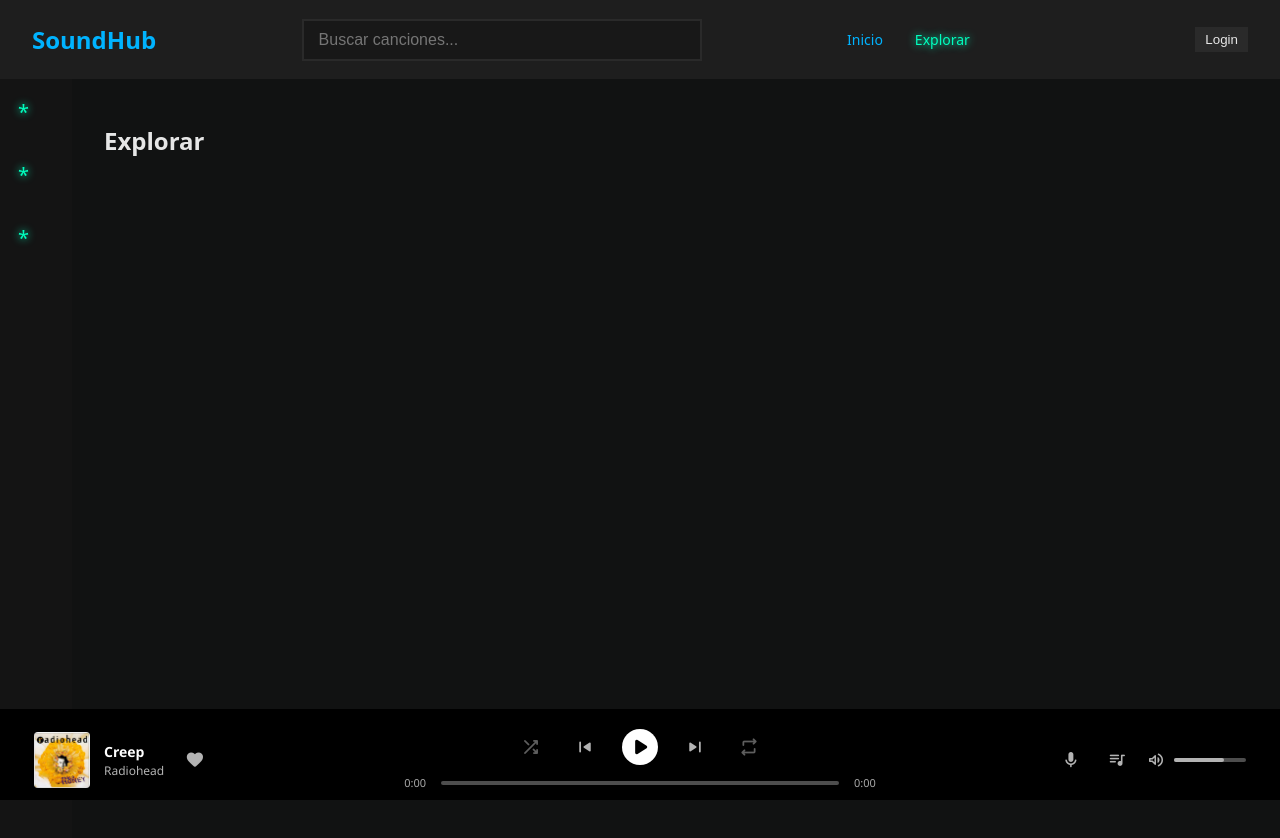
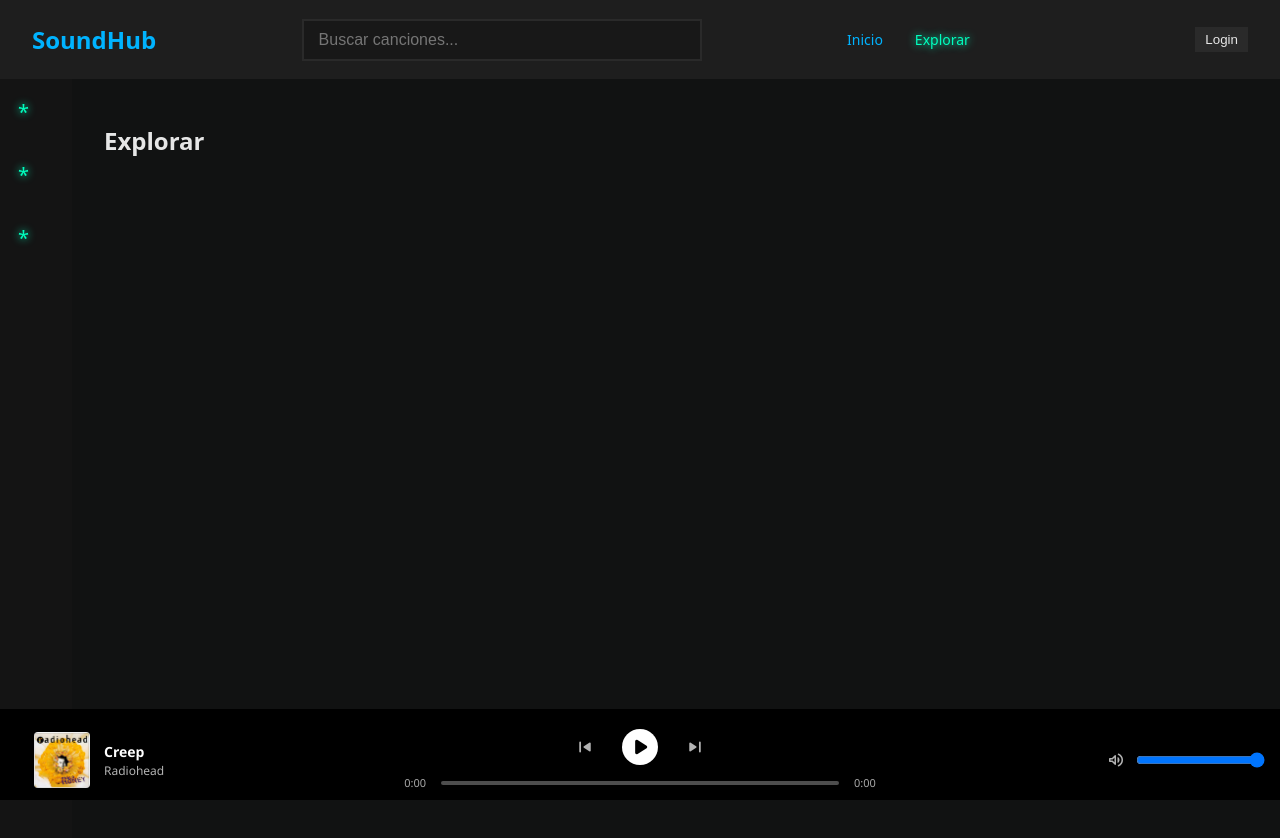
Before and after one commit to wvrnnier/soundhub_, an Angular app: page /explorar in a window 1280 px wide. Shown: the top 838 px of the page. Built offline with nearby package versions, Linux system fonts and the light colour scheme.

Commit message:
volume functionality

```diff
--- a/src/app/shared/components/player/player.css
+++ b/src/app/shared/components/player/player.css
@@ -210,6 +210,7 @@
     justify-content: flex-end;
     align-items: center;
     gap: 12px;
+    padding-right: 40px;
 }
 
 .volume-control {
@@ -236,7 +237,7 @@
 .volume-bar::after {
     content: '';
     position: absolute;
-    width: 70%;
+    width: 100%;
     height: 100%;
     background-color: #b3b3b3;
     border-radius: 2px;
--- a/src/app/shared/components/player/player.html
+++ b/src/app/shared/components/player/player.html
@@ -1,8 +1,5 @@
 <div class="player-container">
-  <audio #audioElement
-         (loadedmetadata)="onMetadataLoaded()"
-         (timeupdate)="onTimeUpdate()"
-         (ended)="onTrackEnded()">
+  <audio #audioElement (loadedmetadata)="onMetadataLoaded()" (timeupdate)="onTimeUpdate()" (ended)="onTrackEnded()">
   </audio>
 
   <div class="track-info">
@@ -13,16 +10,10 @@
       </div>
       <span class="track-artist">{{ currentTrack.artist }}</span>
     </div>
-    <button class="icon-btn small-btn" title="Guardar">
-      <span class="material-symbols-rounded">favorite_border</span>
-    </button>
   </div>
 
   <div class="controls-area">
     <div class="buttons">
-      <button class="icon-btn secondary-control" title="Aleatorio">
-        <span class="material-symbols-rounded">shuffle</span>
-      </button>
 
       <button class="icon-btn" (click)="skip('prev')" title="Anterior">
         <span class="material-symbols-rounded">skip_previous</span>
@@ -38,9 +29,6 @@
         <span class="material-symbols-rounded">skip_next</span>
       </button>
 
-      <button class="icon-btn secondary-control" title="Repetir">
-        <span class="material-symbols-rounded">repeat</span>
-      </button>
     </div>
 
     <div class="progress-wrapper">
@@ -48,24 +36,18 @@
       <div class="progress-bar-container">
         <div class="progress-background"></div>
         <div class="progress-fill" [style.width.%]="(currentTime / duration) * 100 || 0"></div>
-        <input type="range"
-               [min]="0"
-               [max]="duration"
-               [value]="currentTime"
-               (change)="seek($event)"
-               class="progress-input">
+        <input type="range" [min]="0" [max]="duration" [value]="currentTime" (change)="seek($event)"
+          class="progress-input">
       </div>
       <span class="time">{{ formatTime(duration) }}</span>
     </div>
   </div>
 
   <div class="volume-area">
-    <button class="icon-btn small-btn">
-      <span class="material-symbols-rounded">mic</span> </button>
-    <button class="icon-btn small-btn">
-      <span class="material-symbols-rounded">queue_music</span> </button>
     <div class="volume-control">
-      <span class="material-symbols-rounded volume-icon">volume_up</span>
-      <div class="volume-bar"></div> </div>
+      <span class="material-symbols-rounded volume-icon" (click)="toggleMute()">{{ getVolumenIcon() }}</span>
+      <input type="range" [min]="0" [max]="1" step="0.1" [value]="volume" (change)="setVolume($event)"
+        class="volume-input">
+    </div>
   </div>
 </div>
--- a/src/app/shared/components/player/player.ts
+++ b/src/app/shared/components/player/player.ts
@@ -18,7 +18,7 @@ export class PlayerComponent implements OnInit, AfterViewInit {
   @ViewChild('audioElement') audio!: ElementRef<HTMLAudioElement>;
 
   public tracks: Track[] = [
-    {title: 'Creep', artist: 'Radiohead', cover: 'assets/covers/creep.jpg', source: 'assets/audio/Creep.mp3'},
+    { title: 'Creep', artist: 'Radiohead', cover: 'assets/covers/creep.jpg', source: 'assets/audio/Creep.mp3' },
   ];
 
   public currentTrackIndex: number = 0;
@@ -26,6 +26,8 @@ export class PlayerComponent implements OnInit, AfterViewInit {
   public isPlaying: boolean = false;
   public currentTime: number = 0;
   public duration: number = 0;
+  public volume: number = 1;
+  public isMuted: boolean = false;
 
   constructor(@Inject(PLATFORM_ID) private platformId: Object) { }
 
@@ -80,6 +82,40 @@ export class PlayerComponent implements OnInit, AfterViewInit {
       this.audio.nativeElement.currentTime = time;
     }
   }
+  // Controles de volumen
+
+  setVolume(event: any): void {
+    if (isPlatformBrowser(this.platformId)) {
+      // 1. Guardamos el valor en la variable de la clase (importante)
+      this.volume = parseFloat(event.target.value);
+      this.audio.nativeElement.volume = this.volume;
+
+      // 2. Si el volumen es 0, forzamos el estado de "mute"
+      if (this.volume === 0) {
+        this.isMuted = true;
+        this.audio.nativeElement.muted = true;
+      } else {
+        // Si subimos el volumen, quitamos el mute
+        this.isMuted = false;
+        this.audio.nativeElement.muted = false;
+      }
+    }
+  }
+
+  toggleMute(): void {
+    if (isPlatformBrowser(this.platformId)) {
+      const audioEl = this.audio.nativeElement;
+      audioEl.muted = !audioEl.muted;
+      this.isMuted = audioEl.muted;
+    }
+  }
+
+  getVolumenIcon(): string {
+    if (this.isMuted || this.volume === 0) {
+      return 'volume_off';
+    }
+    return 'volume_up';
+  }
 
   // --- MÉTODOS DE EVENTOS DEL AUDIO ---
 
```
